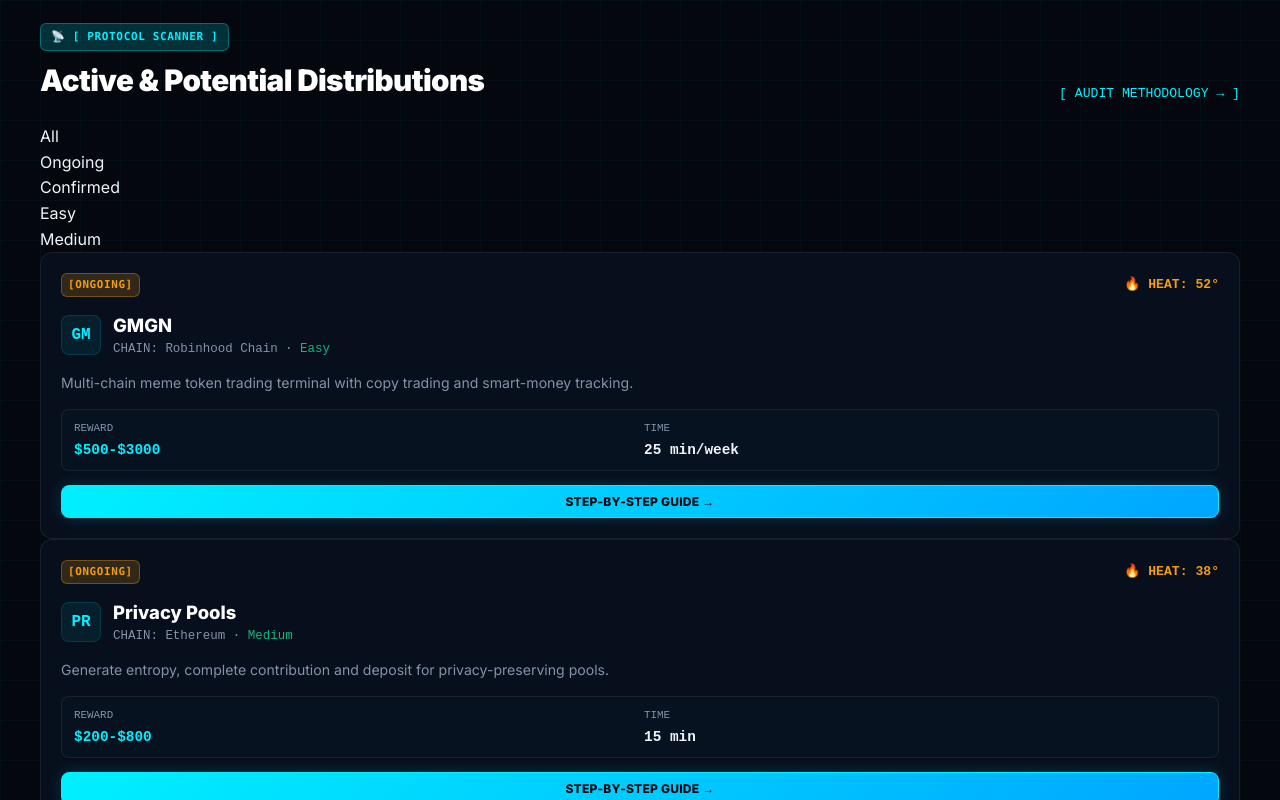
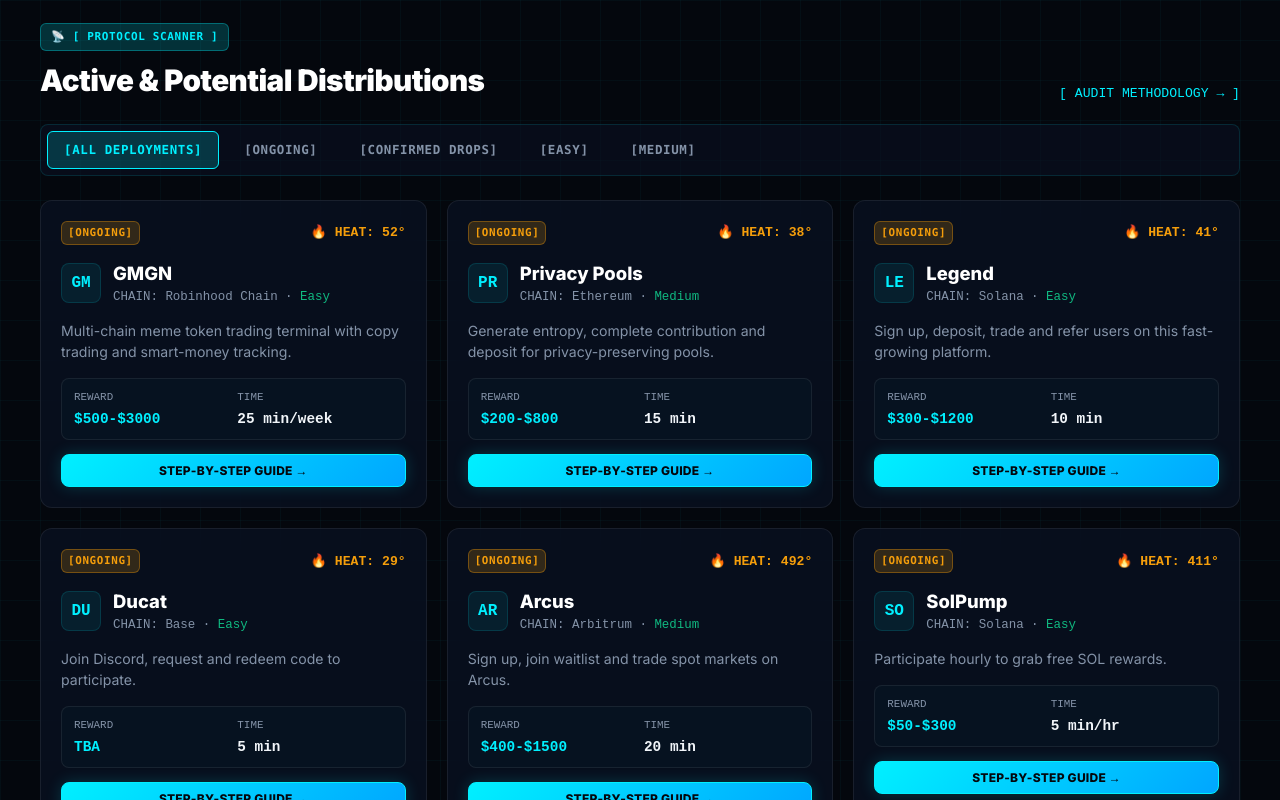
Before and after one commit to jobrecruitmentdev-lang/crypto_blog, a Next.js app in the folder web/: page / in a window 1280 px wide. Shown: the part 680-1480 px from the top of the page. Built offline with nearby package versions, Linux system fonts and the light colour scheme; no server answers.

Commit message:
feat(ui): polish TUI filter bar, card grid layout, and cybernetic newsletter panel

```diff
--- a/web/src/components/FilterableGrid.tsx
+++ b/web/src/components/FilterableGrid.tsx
@@ -1,15 +1,16 @@
 "use client";
 
 import { useMemo, useState } from "react";
+import { motion, AnimatePresence } from "framer-motion";
 import type { Airdrop } from "@/lib/types";
 import AirdropCard from "./AirdropCard";
 
 const FILTERS: { key: string; label: string }[] = [
-  { key: "all", label: "All" },
-  { key: "ongoing", label: "Ongoing" },
-  { key: "confirmed", label: "Confirmed" },
-  { key: "easy", label: "Easy" },
-  { key: "medium", label: "Medium" },
+  { key: "all", label: "ALL DEPLOYMENTS" },
+  { key: "ongoing", label: "ONGOING" },
+  { key: "confirmed", label: "CONFIRMED DROPS" },
+  { key: "easy", label: "EASY" },
+  { key: "medium", label: "MEDIUM" },
 ];
 
 export default function FilterableGrid({ airdrops }: { airdrops: Airdrop[] }) {
@@ -26,22 +27,69 @@ export default function FilterableGrid({ airdrops }: { airdrops: Airdrop[] }) {
 
   return (
     <>
-      <div className="filter-bar">
-        {FILTERS.map((f) => (
-          <div
-            key={f.key}
-            className={`chip${active === f.key ? " active" : ""}`}
-            onClick={() => setActive(f.key)}
-          >
-            {f.label}
-          </div>
-        ))}
+      <div
+        className="filter-bar"
+        style={{
+          display: "flex",
+          flexWrap: "wrap",
+          gap: 8,
+          marginBottom: 24,
+          padding: "6px",
+          background: "rgba(10, 17, 34, 0.6)",
+          border: "1px solid var(--border)",
+          borderRadius: "var(--radius-sm)",
+        }}
+      >
+        {FILTERS.map((f) => {
+          const isSelected = active === f.key;
+          return (
+            <button
+              key={f.key}
+              onClick={() => setActive(f.key)}
+              type="button"
+              style={{
+                padding: "8px 16px",
+                borderRadius: "6px",
+                border: isSelected ? "1px solid var(--cyan)" : "1px solid transparent",
+                background: isSelected ? "var(--cyan-glow)" : "transparent",
+                color: isSelected ? "var(--cyan)" : "var(--muted)",
+                fontSize: "0.78rem",
+                fontWeight: 800,
+                letterSpacing: "0.05em",
+                fontFamily: "ui-monospace, SFMono-Regular, Menlo, Monaco, Consolas, monospace",
+                cursor: "pointer",
+                transition: "all 0.2s",
+              }}
+            >
+              [{f.label}]
+            </button>
+          );
+        })}
       </div>
-      <div className="card-grid">
-        {filtered.map((a) => (
-          <AirdropCard key={a.slug} airdrop={a} />
-        ))}
-      </div>
+
+      <motion.div
+        layout
+        style={{
+          display: "grid",
+          gridTemplateColumns: "repeat(auto-fill, minmax(290px, 1fr))",
+          gap: 20,
+        }}
+      >
+        <AnimatePresence>
+          {filtered.map((a) => (
+            <motion.div
+              layout
+              initial={{ opacity: 0, scale: 0.95 }}
+              animate={{ opacity: 1, scale: 1 }}
+              exit={{ opacity: 0, scale: 0.95 }}
+              transition={{ duration: 0.2 }}
+              key={a.slug}
+            >
+              <AirdropCard airdrop={a} />
+            </motion.div>
+          ))}
+        </AnimatePresence>
+      </motion.div>
     </>
   );
 }
--- a/web/src/components/Newsletter.tsx
+++ b/web/src/components/Newsletter.tsx
@@ -1,32 +1,77 @@
 "use client";
 
 import { useState } from "react";
+import { motion } from "framer-motion";
 
 export default function Newsletter() {
   const [subscribed, setSubscribed] = useState(false);
 
   return (
-    <div className="newsletter">
+    <section className="section" style={{ padding: "32px 0 48px" }}>
+      <div className="wrap">
+        <div
+          className="tui-panel"
+          style={{
+            padding: "36px 32px",
+            background: "linear-gradient(135deg, rgba(10, 17, 34, 0.95), rgba(4, 7, 13, 0.95))",
+            border: "1px solid var(--border)",
+            display: "grid",
+            gridTemplateColumns: "1fr 1fr",
+            gap: 32,
+            alignItems: "center",
+          }}
+        >
           <div>
-        <h3>Never miss an airdrop</h3>
-        <p>Get the hottest opportunities delivered to your inbox weekly.</p>
+            <div style={{ display: "inline-flex", marginBottom: 10 }}>
+              <span className="pill-badge" style={{ fontSize: "0.72rem" }}>
+                ⚡ [ ALPHA TELEMETRY DISPATCH ]
+              </span>
             </div>
+            <h3 style={{ fontSize: "1.7rem", fontWeight: 900, letterSpacing: "-0.02em", color: "var(--text-bright)", marginBottom: 8 }}>
+              Never Miss a Snapshot Window
+            </h3>
+            <p style={{ color: "var(--muted)", fontSize: "0.95rem", lineHeight: 1.6, margin: 0 }}>
+              Get verified smart contract updates, point system changes, and confirmed token airdrops delivered weekly. Zero spam, zero ads.
+            </p>
+          </div>
+
+          <div>
             <form
               onSubmit={(e) => {
                 e.preventDefault();
                 setSubscribed(true);
                 e.currentTarget.reset();
               }}
+              style={{ display: "flex", gap: 10, flexWrap: "wrap" }}
             >
               <input
                 type="email"
-          placeholder={subscribed ? "Thanks, you're subscribed!" : "Enter your email..."}
+                placeholder={subscribed ? "✓ Verified & Subscribed!" : "Enter wallet or research email..."}
                 required
+                style={{
+                  flex: 1,
+                  minWidth: 220,
+                  padding: "12px 16px",
+                  background: "rgba(0, 240, 255, 0.04)",
+                  border: "1px solid var(--border)",
+                  borderRadius: "var(--radius-sm)",
+                  color: "var(--text)",
+                  fontFamily: "ui-monospace, monospace",
+                  fontSize: "0.9rem",
+                  outline: "none",
+                }}
               />
-        <button className="btn btn-primary" type="submit">
-          Subscribe
+              <button className="btn btn-primary" type="submit" style={{ whiteSpace: "nowrap" }}>
+                Subscribe →
               </button>
             </form>
+            <div style={{ display: "flex", gap: 16, marginTop: 12, fontSize: "0.76rem", color: "var(--muted)", fontFamily: "monospace" }}>
+              <span>🔒 256-BIT ENCRYPTED</span>
+              <span>⚡ INSTANT UNSUBSCRIBE</span>
             </div>
+          </div>
+        </div>
+      </div>
+    </section>
   );
 }
```
Lines whose indentation alone changed are shown as unchanged.
